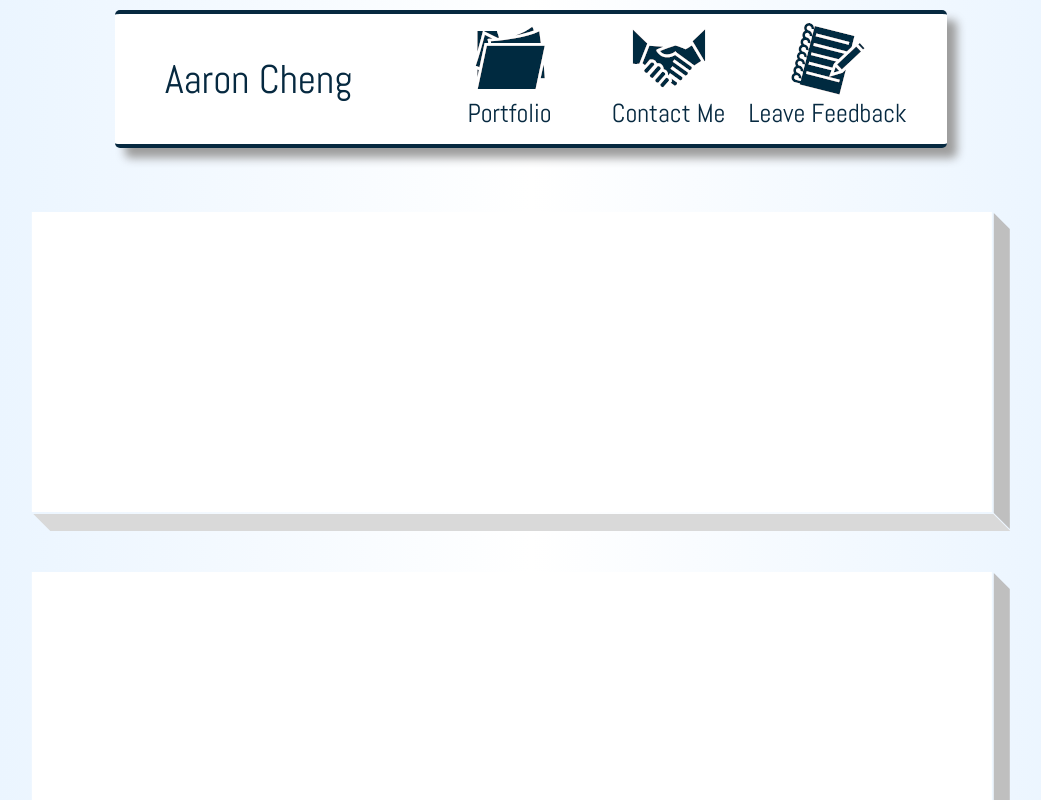
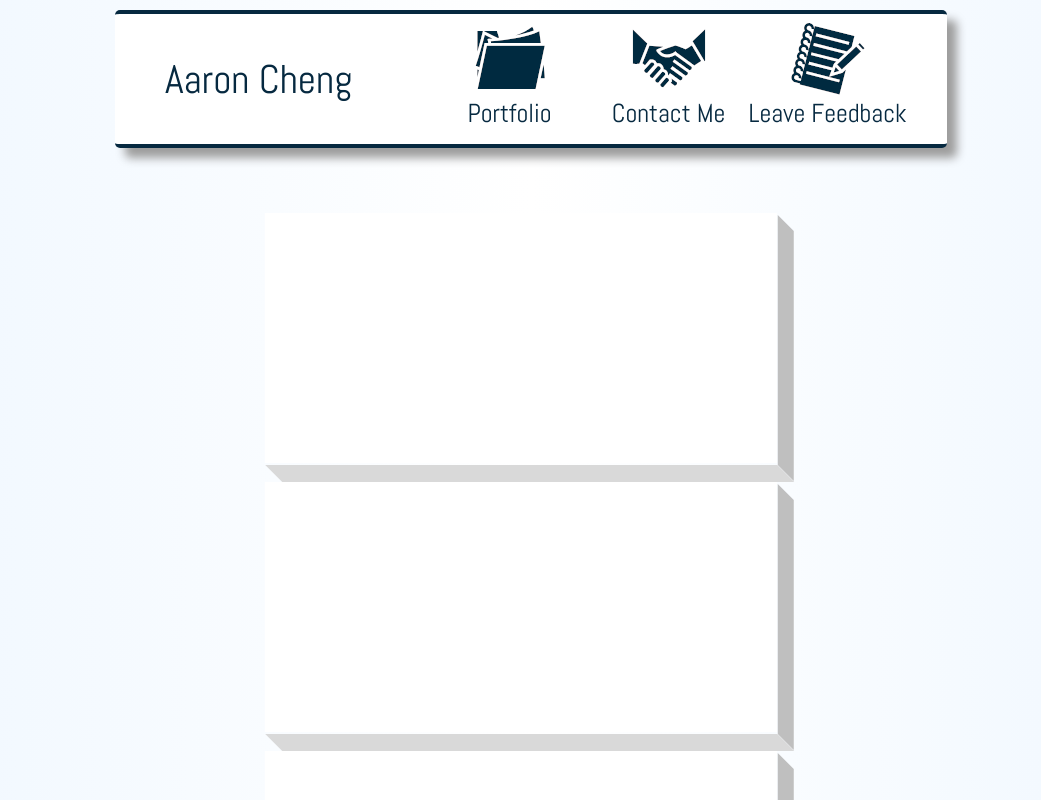
Before and after one commit to aaronchenghs/AaronCheng-Website, a React (Create React App) app: page /contactme in a window 1280 px wide. Shown: the top 800 px of the page, without its empty margins (109-1150 px from the left). Built offline with nearby package versions, Linux system fonts and the light colour scheme.

Commit message:
Styled contacts boxes

```diff
--- a/src/App.scss
+++ b/src/App.scss
@@ -3,9 +3,9 @@
 .website {
     //background-image: url("./assets/bg1.jpg");
     background: linear-gradient(90deg,
-        $sub-primary 0%,
-        rgba(255, 255, 255, 1) 50%,
-        $sub-primary 100%);
+        $sub-primary -30%,
+        rgb(255, 255, 255) 50%,
+        $sub-primary 130%);
     display: flex;
     align-items: center;
     flex-direction: column;
--- a/src/routes/contactme/contactbox/ContactBox.styles.scss
+++ b/src/routes/contactme/contactbox/ContactBox.styles.scss
@@ -9,9 +9,10 @@ $borderRadius: 4px;
 }
 
 .Contact-Container {
-    width: 75%;
-    height: 300px;
-    margin-bottom: 50px;
+    transition: all 2s;
+    width: 40%;
+    height: 250px;
+    margin-bottom: 9px;
     margin-top: 10px;
     transform: translate(-2%, -2%);
     background-color: white;
@@ -22,7 +23,7 @@ $borderRadius: 4px;
         bottom: -19px;
         height: 17px;
         width: 100%;
-        left: 10px;
+        left: 9px;
         transform: skewX(45deg);
         background-color: darken(white, 15%);
     }
@@ -30,32 +31,34 @@ $borderRadius: 4px;
     &::after {
         // right side
         @extend %test;
-        right: -18px;
+        right: -17px;
         height: 100%;
         width: 16px;
-        bottom: -9px;
+        bottom: -10px;
         transform: skewY(45deg);
         background-color: darken(white, 25%);
     }
 }
 
 .Contact-Container:hover {
-    transition: all 0.5s;
-    margin-left: -20px;
-    margin-top: -20px;
-
+    transition: all .5s;
+    margin-left: -120px;
+    //margin-top: -30px;
+    box-shadow: 20px 10px 10px rgb(222, 222, 222);
 
     &::before {
         //bottom
-        bottom: -35px;
-        height: 35px;
-        left: 12px;
+        height: 29px;
+        left: 14px;
+        box-shadow: -15px 25px 15px rgb(222, 222, 222);
     }
 
     &::after {
         //right
-        right: -30px;
-        width: 30px;
-        bottom: -15px;
+        right: -28px;
+        width: 28px;
+        bottom: -5px;
+        height: 98%;
+        box-shadow: 25px 10px 15px rgb(222, 222, 222);
     }
 }
--- a/src/routes/home/stats/stats.styles.scss
+++ b/src/routes/home/stats/stats.styles.scss
@@ -57,11 +57,13 @@
   }
 
   $buttonTransitionTime: 0.1s;
+
   %test {
     position: absolute;
     content: "";
     transition: all $buttonTransitionTime;
   }
+
   .categoryButton {
     display: inline-block;
     font-family: "Abel";
@@ -75,6 +77,7 @@
     border-width: 0px;
     height: 100%;
     width: 100%;
+    max-width: 100%;
 
     &::before {
       //bottom side
@@ -100,7 +103,7 @@
 
     &:active {
       margin-left: 10px;
-      margin-top: 10px;
+
       &::before {
         bottom: -5px;
         height: 5px;
```
